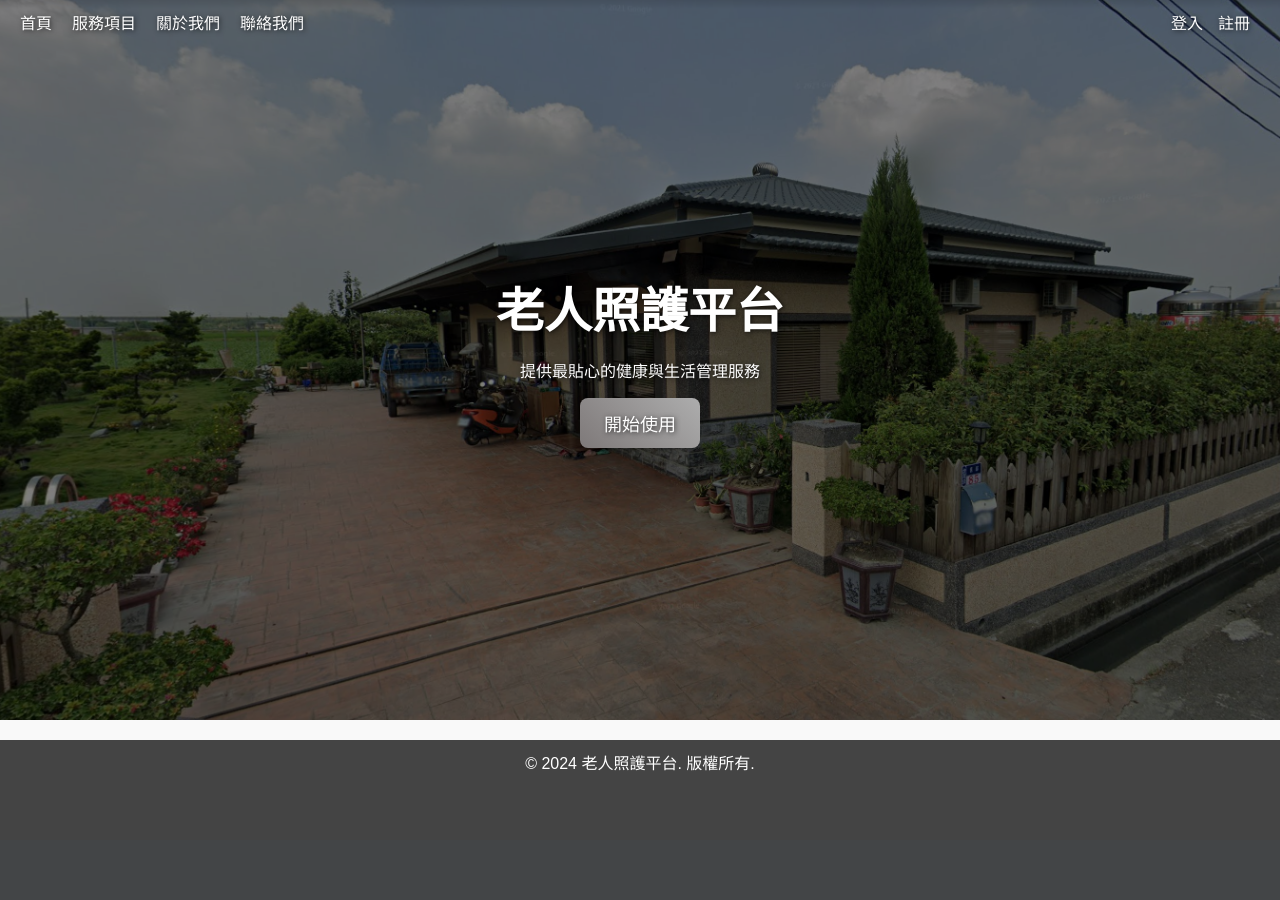
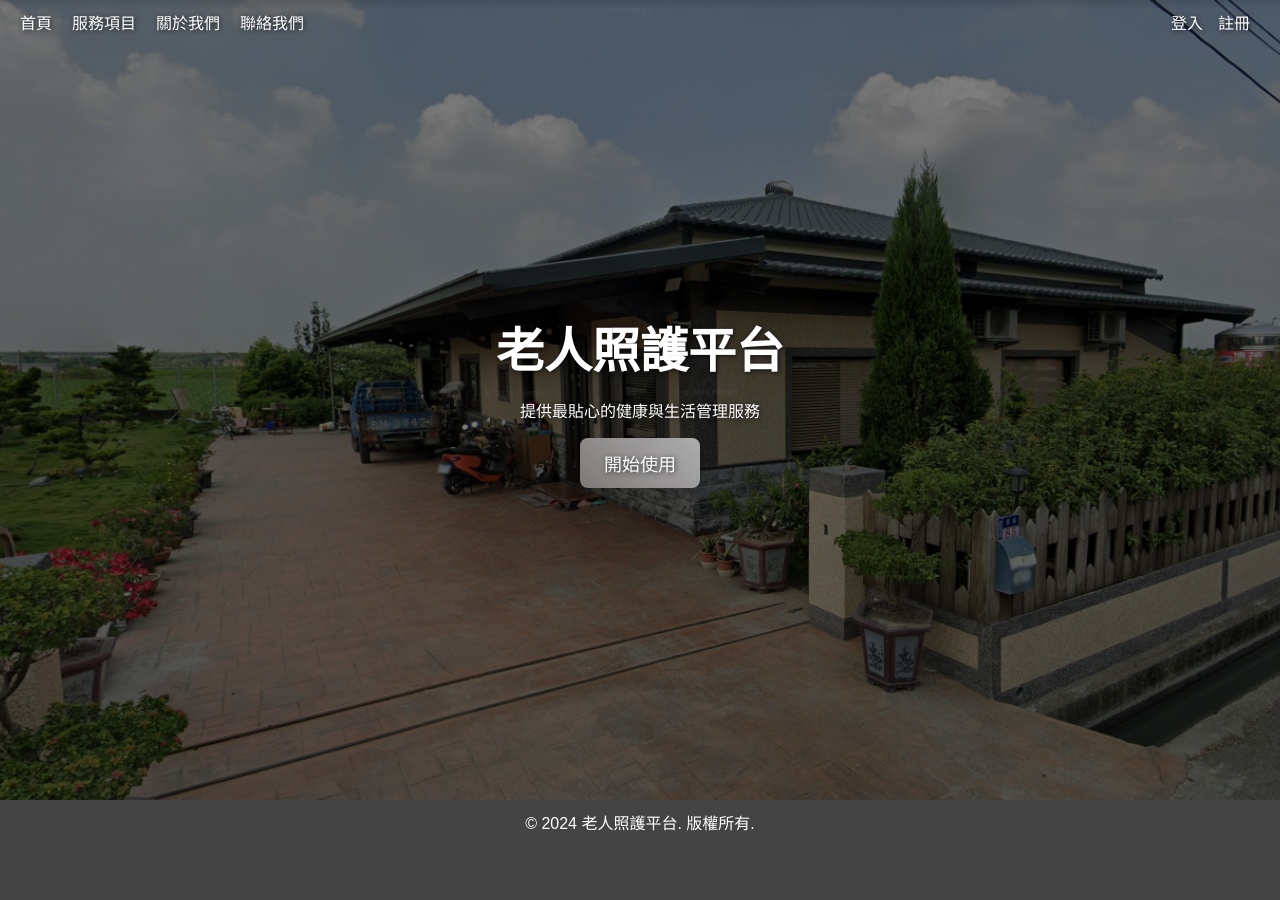
Before and after one commit to qiushawa/elderly-care-web, a Flask app: page / in a window 1280 px wide. Before the commit the page ends 771 px from the top, so only its background shows below. Run offline with Flask 3, Linux system fonts and the light colour scheme.

Commit message:
更改首頁的版面配置

```diff
--- a/app/templates/index.html
+++ b/app/templates/index.html
@@ -16,7 +16,7 @@
         }
 
         header {
-            height: 90vh;
+            height: 100vh;
             /* 滿一頁高 */
             position: relative;
             /* 為了定位 ::before */
@@ -146,7 +146,6 @@
             background-color: #444;
             color: #fff;
             height: 10vh;
-            margin-top: 20px;
         }
 
         @media (max-width: 768px) {
```
